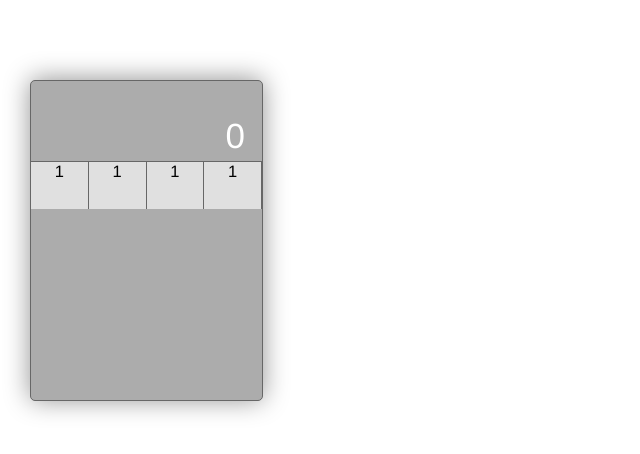
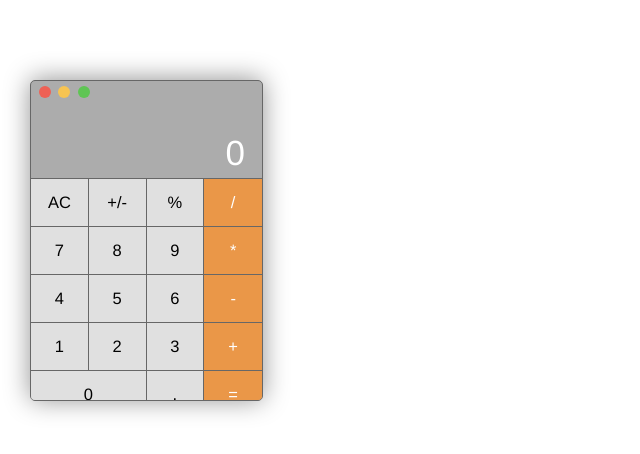
Before and after one commit to MarioLucen/react-calculator, a React app: page / in a window 1280 px wide. Shown: the whole page, without its empty margins (0-640 px from the left). Built offline with nearby package versions, Linux system fonts and the light colour scheme.

Commit message:
finished mark up & styling

```diff
--- a/app/js/components/ContainerCalc.js
+++ b/app/js/components/ContainerCalc.js
@@ -3,19 +3,48 @@ import React, { Component } from 'react'
 import Screen from './Screen'
 import Button from './Button'
 import Row from './Row'
+import RoundButton from './RoundButton'
 
 class ContainerCalc extends Component {
   render () {
     return (
       <div className='container'>
         <Row>
+            <RoundButton />
+            <RoundButton />
+            <RoundButton />
+        </Row>
+        <Row>
             <Screen result='0' />
         </Row>
         <Row>
+            <Button value='AC' type='operator' />
+            <Button value='+/-' type='operator' />
+            <Button value='%' type='operator' />
+            <Button value='/' type='operator' />
+        </Row>
+        <Row>
+            <Button value='7' type='number' />
+            <Button value='8' type='number' />
+            <Button value='9' type='number' />
+            <Button value='*' type='operator' />
+        </Row>
+        <Row>
+            <Button value='4' type='number' />
+            <Button value='5' type='number' />
+            <Button value='6' type='number' />
+            <Button value='-' type='operator' />
+        </Row>
+        <Row>
             <Button value='1' type='number' />
-            <Button value='1' type='operator' />
-            <Button value='1'/>
-            <Button value='1'/>
+            <Button value='2' type='number' />
+            <Button value='3' type='number' />
+            <Button value='+' type='operator' />
+        </Row>
+        <Row>
+            <Button value='0' type='number' />
+            <Button value='.' type='number' />
+            <Button value='=' type='operator' />
         </Row>
       </div>
     )
--- /dev/null
+++ b/app/js/components/RoundButton.js
@@ -0,0 +1,6 @@
+
+import React from 'react'
+
+const RoundButton = (props) => <div className='roundbutton'>{props.action}</div>
+
+export default RoundButton
--- a/app/scss/components/_button.scss
+++ b/app/scss/components/_button.scss
@@ -1,3 +1,9 @@
+
+ .row {
+    display: flex;
+    flex-flow: row;
+
+    &:last-child .button:first-child { width: 50%; }
 
     .button {
         width: 25%;
@@ -8,4 +14,12 @@
         border-right: 1px solid $darkgrey;
         font-weight: lighter;
         font-size: 16.5px;
+        padding-top: 14px;
+
+        &:last-child {
+            background-color: $orange;
+            color: white;
+            border-right: none;
         }
+    }
+}
--- a/app/scss/components/_components.scss
+++ b/app/scss/components/_components.scss
@@ -2,3 +2,4 @@
 @import 'button';
 @import 'container';
 @import 'screen';
+@import 'roundbutton';
--- a/app/scss/components/_container.scss
+++ b/app/scss/components/_container.scss
@@ -13,8 +13,4 @@
     font-family: 'Helvetica Neue', Helvetica, sans-serif;
     box-shadow: 0px -1px 26px #939393;
 
-    .row {
-        display: flex;
-        flex-flow: row;
-    }
 }
--- /dev/null
+++ b/app/scss/components/_roundbutton.scss
@@ -0,0 +1,15 @@
+
+.roundbutton {
+    width: 12px;
+    height: 12px;
+    margin-left: 7.5px;
+    margin-top: 5px;
+    border-radius: 200px;
+    font-size: 10px;
+
+    &:first-child { background-color: #ee6155; }
+
+    &:last-child { background-color: #5fc554; }
+
+    &:nth-child(even) { background-color: #f7c452; }
+}
```
Lines whose indentation alone changed are shown as unchanged.
